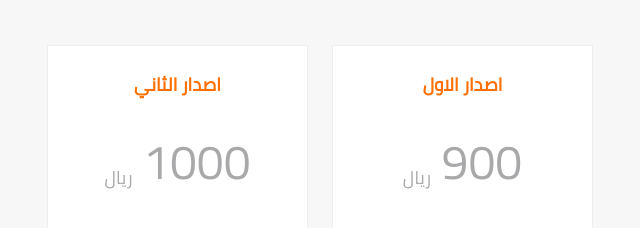
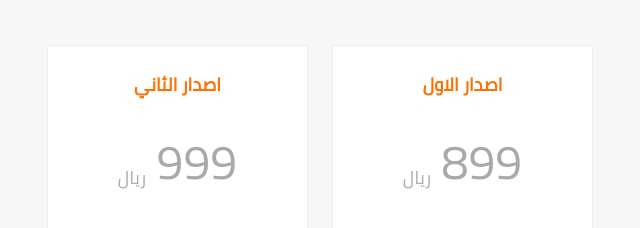
Before and after one commit to Sam-omar322/cupbord.github.io, a plain HTML site: page index.html in a window 1280 px wide. Shown: the part 1820-2048 px from the top of the page, 320-960 px from the left. Drawn offline with Linux system fonts and the light colour scheme.

Commit message:
change prices

```diff
--- a/index.html
+++ b/index.html
@@ -101,7 +101,7 @@
                     <div class="offset-lg-3 col-md-6 col-lg-3">
                         <div class="plan-card text-center">
                             <span class="plan-title">اصدار الاول</span>
-                            <h5>900 <sub>ريال</sub></h5>
+                            <h5>899 <sub>ريال</sub></h5>
                             <ul>
                                 <li>3 رفوف</li>
                                 <li>مقاس 2 في 2 عمق 70 سم</li>
@@ -115,7 +115,7 @@
                     <div class="col-md-6 col-lg-3">
                         <div class="plan-card text-center">
                             <span class="plan-title">اصدار الثاني</span>
-                            <h5>1000 <sub>ريال</sub></h5>
+                            <h5>999 <sub>ريال</sub></h5>
                             <ul>
                                 <li>4 رفوف</li>
                                 <li>مقاس 2 في 2 عمق 70 سم</li>
```
